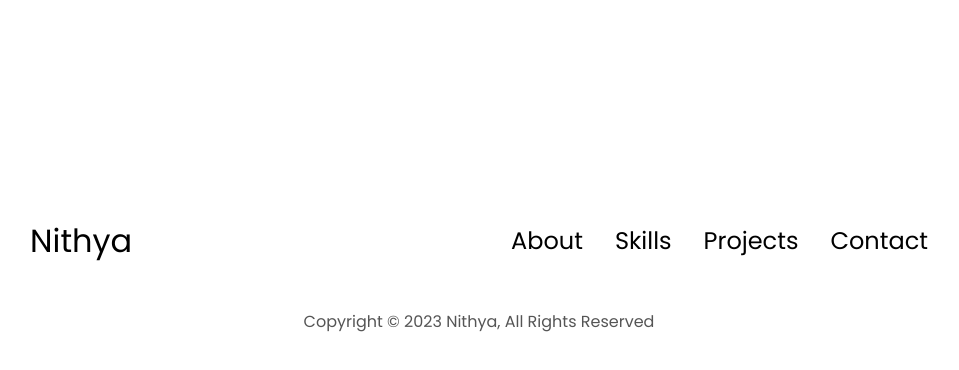
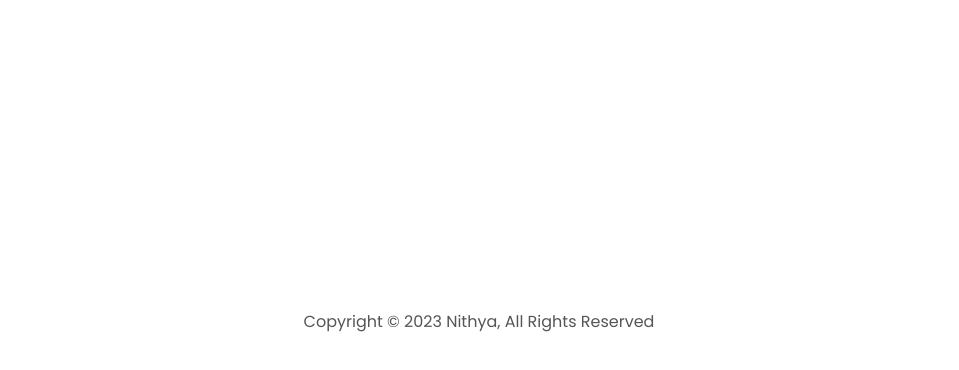
Before and after one commit to Data-Nithya/Data-Nithya.github.io, a plain HTML site: page index.html in a window 1280 px wide. Shown: the part 3589-3959 px from the top of the page, without its empty margins (161-1120 px from the left). Drawn offline with Linux system fonts and the light colour scheme.

Commit message:
Update index.html
test

```diff
--- a/index.html
+++ b/index.html
@@ -321,7 +321,7 @@
 
     <footer>
         <nav id="desktop-nav">
-            <div class="logo">Nithya</div>
+            <!--<div class="logo">Nithya</div>
             <div>
                 <ul class="nav-links">
                     <li><a href=#about>About</a></li>
@@ -329,7 +329,7 @@
                     <li><a href=#projects>Projects</a></li>
                     <li><a href=#contact>Contact</a></li>
                 </ul>
-            </div>
+            </div>-->
         </nav>
         <p>Copyright &#169; 2023 Nithya, All Rights Reserved</p>
     </footer>
```
